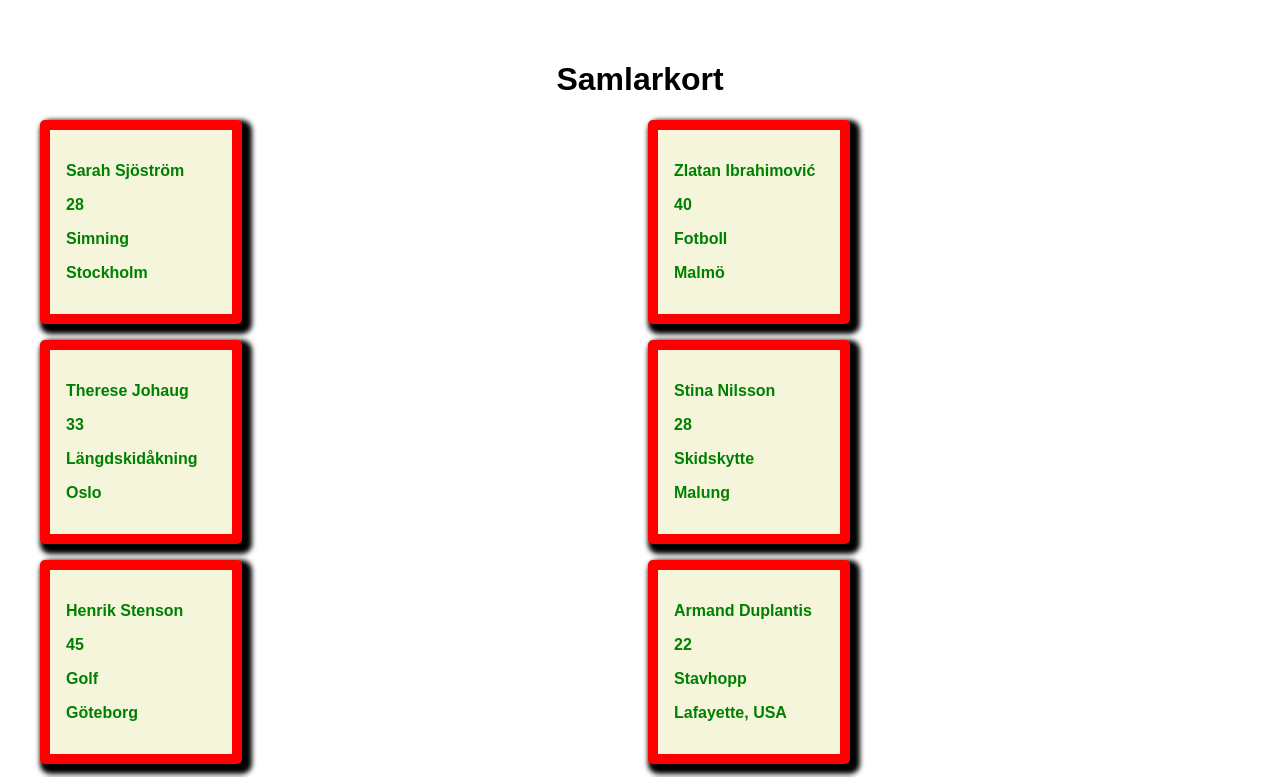
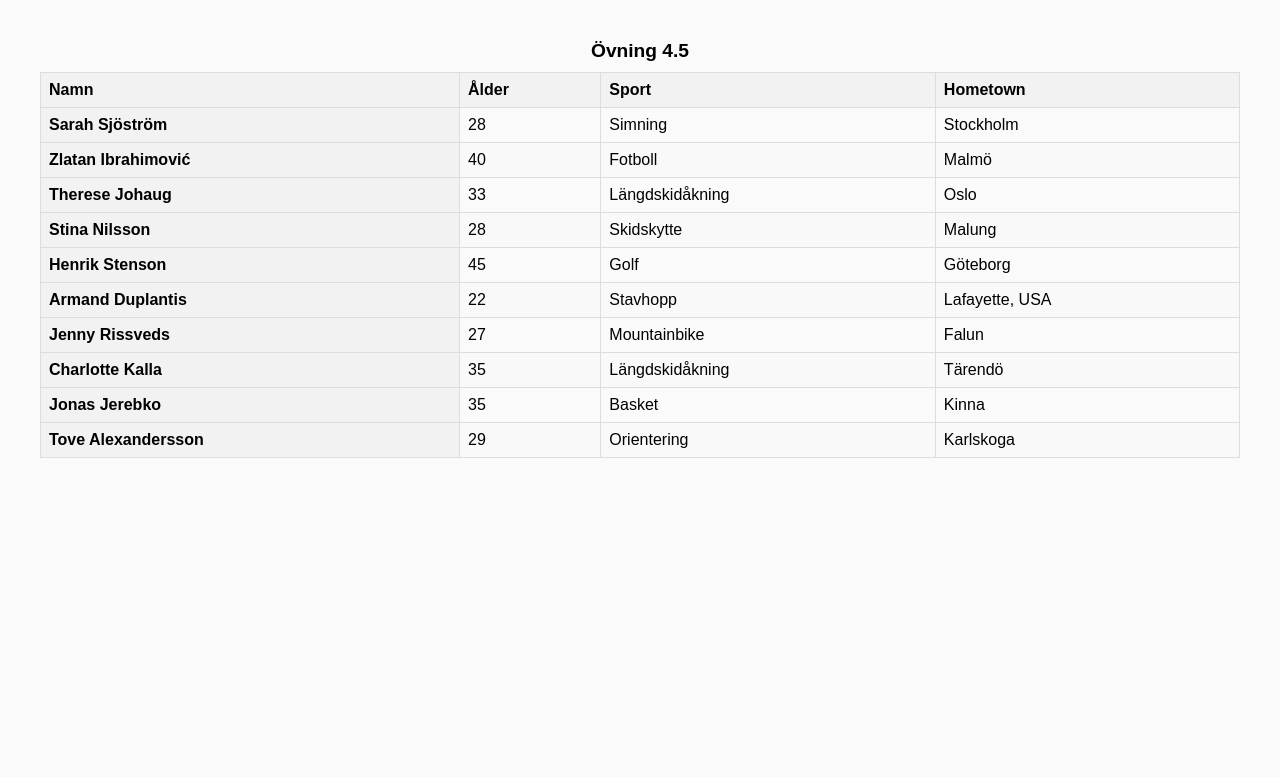
Before and after one commit to Martinf88/04-Listor-och-objekt, a React (Vite) app: page / in a window 1280 px wide. Shown: the top 777 px of the page. Built offline with nearby package versions, Linux system fonts and the light colour scheme.

Commit message:
redid 4.5 again for practice

```diff
--- a/src/App.css
+++ b/src/App.css
@@ -7,31 +7,43 @@
 
 body {
 	box-sizing: border-box;
+	background-color: hsl(0, 0%, 98%);
 }
 
 h1, h2 {
 	text-align: center;
+	color: hsla(240, 19%, 10%, 0.953);
 }
 
-.athletes-display {
-	display: grid;
-	grid-template-columns: repeat(2, 1fr);
-	gap: 1em;
+/* CSS for the athletes table */
+.athletes-table {
+    width: 100%;
+    border-collapse: collapse;
 }
-.athletes-display div{
-	border: 10px solid rgb(255, 0, 0);
-	padding: 1em;
-	background-color: beige;
-	color: green;
-	font-weight: bold;
-	max-width: 150px;
-	border-radius: 5px;
-	box-shadow: 5px 5px 5px 5px black;
+
+/* CSS for the table caption */
+.athletes-table caption {
+    font-size: 1.2em;
+    font-weight: bold;
+    margin-bottom: 10px;
 }
-.athletes-display div:hover{
-	border: 10px solid rgb(255, 200, 0);
-	background-color: rgb(238, 30, 231);
-	color: rgb(59, 175, 187);
-	box-shadow: 5px 5px 5px 5px hsl(0, 76%, 41%);
-	font-size: 1.5em;
+
+/* CSS for table header cells */
+.athletes-table th {
+    background-color: #f2f2f2;
+    border: 1px solid #ddd;
+    padding: 8px;
+    text-align: left;
 }
+
+/* CSS for table body cells */
+.athletes-table td {
+    border: 1px solid #ddd;
+    padding: 8px;
+    text-align: left;
+}
+
+/* Alternating row background colors */
+.athletes-table tbody tr:nth-child(even) {
+    background-color: #f9f9f9;
+}
--- a/src/Components/sportsPeople.jsx
+++ b/src/Components/sportsPeople.jsx
@@ -5,17 +5,28 @@ function Athletes() {
 
 	return (
 		<>
-		<h1>Samlarkort</h1>
-		<section className='athletes-display'>
-			{athletes.map((athlete) => (
-				<div key={athlete.id}>
-					<p>{athlete.name}</p>
-					<p>{athlete.age}</p>
-					<p>{athlete.sport}</p>
-					<p>{athlete.hometown}</p>
-				</div>
-			))}
-		</section>
+		<table className='athletes-table'>
+			<caption>Övning 4.5</caption>
+			<thead>
+				<tr>
+					<th scope="col">Namn</th>
+					<th scope="col">Ålder</th>
+					<th scope="col">Sport</th>
+					<th scope="col">Hometown</th>
+				</tr>
+			</thead>
+			<tbody>
+				{athletes.map((athlete) => (
+					<tr key={athlete.id}>
+						<th scope="row">{athlete.name}</th>
+						<td>{athlete.age}</td>
+						<td>{athlete.sport}</td>
+						<td>{athlete.hometown}</td>
+					</tr>
+				))}
+			</tbody>
+		</table>
+
 		</>
 	  );
 }
```
